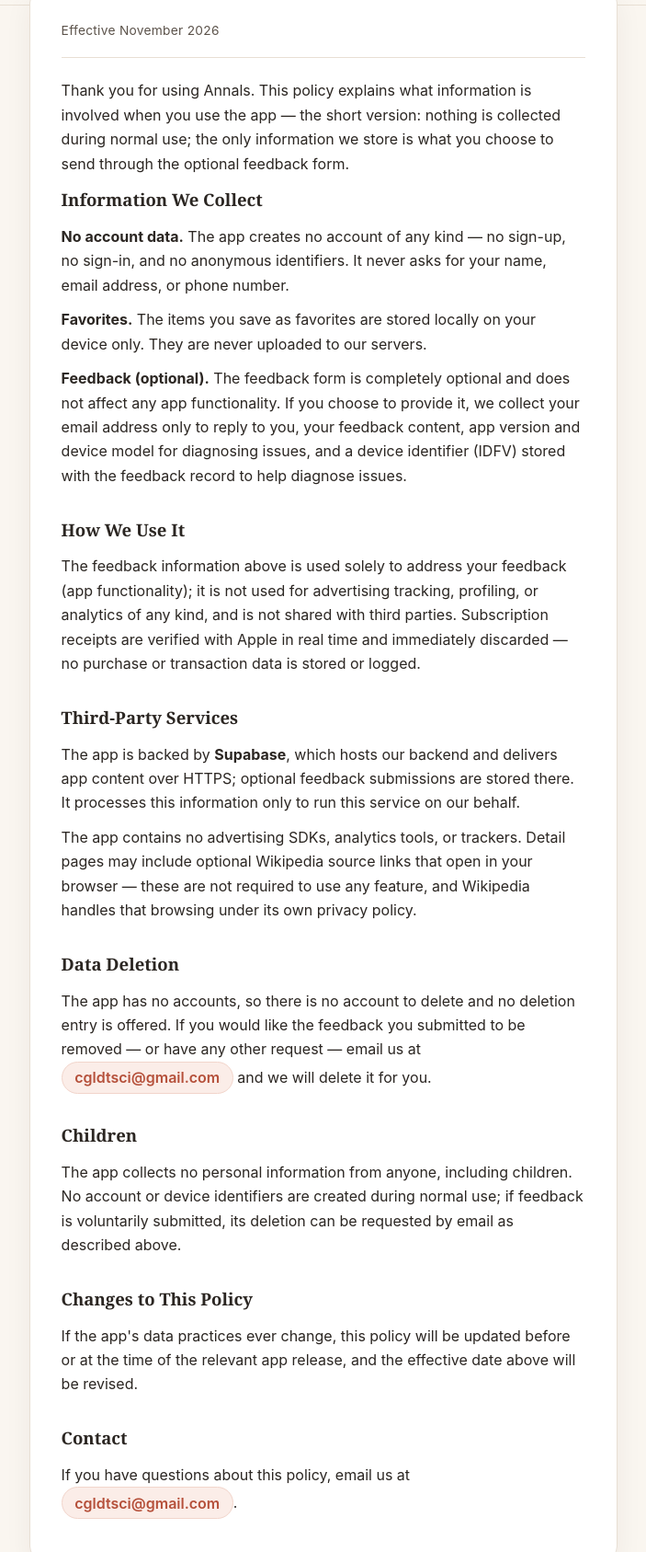
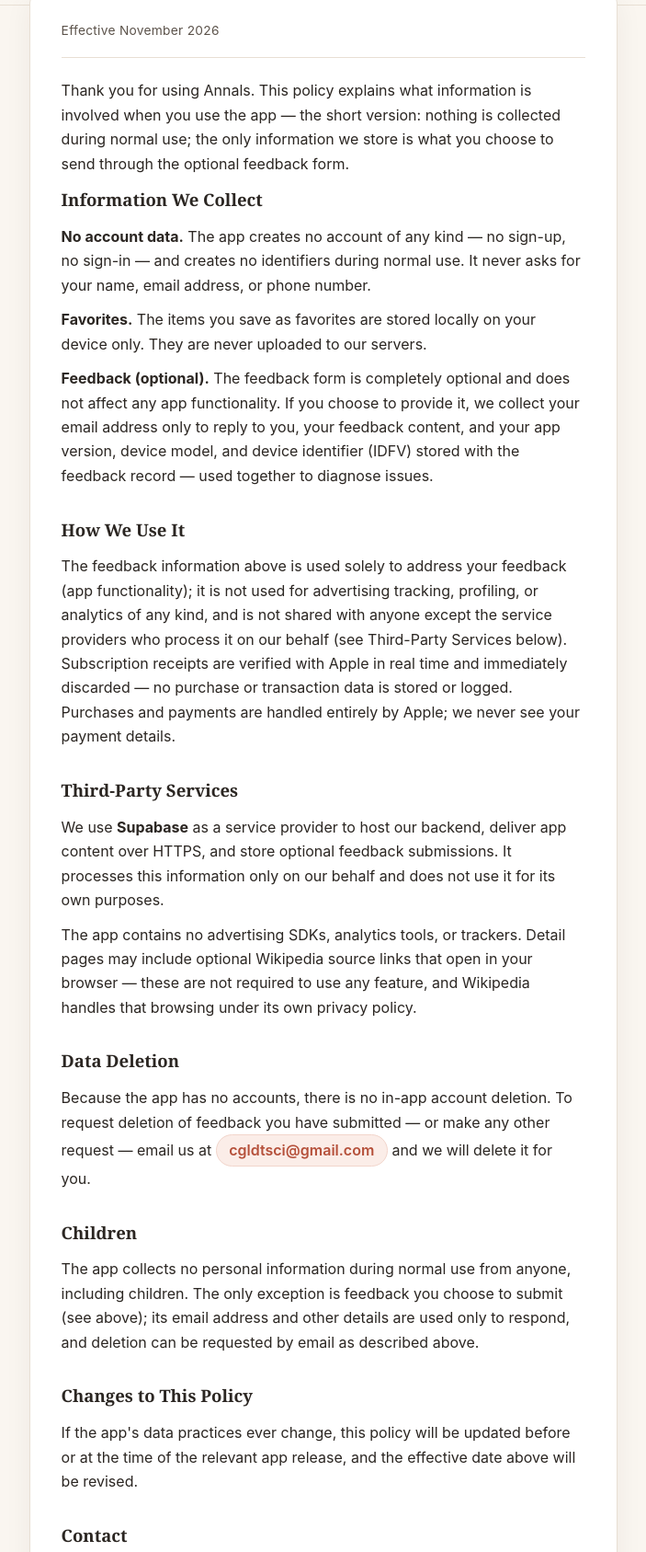
Before and after one commit to cgldtsci/annals-support, a plain HTML site: page privacy.html in a window 1280 px wide. Shown: the part 275-1962 px from the top of the page at 92% size, without its empty margins (288-991 px from the left). Drawn offline with Linux system fonts and the light colour scheme.

Commit message:
Tighten privacy policy: scope no-identifier claims to normal use, fix third-party wording, clarify deletion path

```diff
--- a/privacy.html
+++ b/privacy.html
@@ -21,28 +21,28 @@
       <p>Thank you for using Annals. This policy explains what information is involved when you use the app — the short version: nothing is collected during normal use; the only information we store is what you choose to send through the optional feedback form.</p>
 
       <h2>Information We Collect</h2>
-      <p><strong>No account data.</strong> The app creates no account of any kind — no sign-up, no sign-in, and no anonymous identifiers. It never asks for your name, email address, or phone number.</p>
+      <p><strong>No account data.</strong> The app creates no account of any kind — no sign-up, no sign-in — and creates no identifiers during normal use. It never asks for your name, email address, or phone number.</p>
       <p><strong>Favorites.</strong> The items you save as favorites are stored locally on your device only. They are never uploaded to our servers.</p>
-      <p><strong>Feedback (optional).</strong> The feedback form is completely optional and does not affect any app functionality. If you choose to provide it, we collect your email address only to reply to you, your feedback content, app version and device model for diagnosing issues, and a device identifier (IDFV) stored with the feedback record to help diagnose issues.</p>
+      <p><strong>Feedback (optional).</strong> The feedback form is completely optional and does not affect any app functionality. If you choose to provide it, we collect your email address only to reply to you, your feedback content, and your app version, device model, and device identifier (IDFV) stored with the feedback record — used together to diagnose issues.</p>
 
       <h2>How We Use It</h2>
-      <p>The feedback information above is used solely to address your feedback (app functionality); it is not used for advertising tracking, profiling, or analytics of any kind, and is not shared with third parties. Subscription receipts are verified with Apple in real time and immediately discarded — no purchase or transaction data is stored or logged.</p>
+      <p>The feedback information above is used solely to address your feedback (app functionality); it is not used for advertising tracking, profiling, or analytics of any kind, and is not shared with anyone except the service providers who process it on our behalf (see Third-Party Services below). Subscription receipts are verified with Apple in real time and immediately discarded — no purchase or transaction data is stored or logged. Purchases and payments are handled entirely by Apple; we never see your payment details.</p>
 
       <h2>Third-Party Services</h2>
-      <p>The app is backed by <strong>Supabase</strong>, which hosts our backend and delivers app content over HTTPS; optional feedback submissions are stored there. It processes this information only to run this service on our behalf.</p>
+      <p>We use <strong>Supabase</strong> as a service provider to host our backend, deliver app content over HTTPS, and store optional feedback submissions. It processes this information only on our behalf and does not use it for its own purposes.</p>
       <p>The app contains no advertising SDKs, analytics tools, or trackers. Detail pages may include optional Wikipedia source links that open in your browser — these are not required to use any feature, and Wikipedia handles that browsing under its own privacy policy.</p>
 
       <h2>Data Deletion</h2>
-      <p>The app has no accounts, so there is no account to delete and no deletion entry is offered. If you would like the feedback you submitted to be removed — or have any other request — email us at <a class="email-pill" href="mailto:cgldtsci@gmail.com">cgldtsci@gmail.com</a> and we will delete it for you.</p>
+      <p>Because the app has no accounts, there is no in-app account deletion. To request deletion of feedback you have submitted — or make any other request — email us at <a class="email-pill" href="mailto:cgldtsci@gmail.com">cgldtsci@gmail.com</a> and we will delete it for you.</p>
 
       <h2>Children</h2>
-      <p>The app collects no personal information from anyone, including children. No account or device identifiers are created during normal use; if feedback is voluntarily submitted, its deletion can be requested by email as described above.</p>
+      <p>The app collects no personal information during normal use from anyone, including children. The only exception is feedback you choose to submit (see above); its email address and other details are used only to respond, and deletion can be requested by email as described above.</p>
 
       <h2>Changes to This Policy</h2>
       <p>If the app's data practices ever change, this policy will be updated before or at the time of the relevant app release, and the effective date above will be revised.</p>
 
       <h2>Contact</h2>
-      <p>If you have questions about this policy, email us at <a class="email-pill" href="mailto:cgldtsci@gmail.com">cgldtsci@gmail.com</a>.</p>
+      <p>If you have questions about this policy, email us at <a class="email-pill" href="mailto:cgldtsci@gmail.com">cgldtsci@gmail.com</a>. We are the data controller for the feedback information described above.</p>
     </article>
 
     <p class="footer"><a href="index.html">Home</a> · <a href="support.html">Support</a></p>
```
